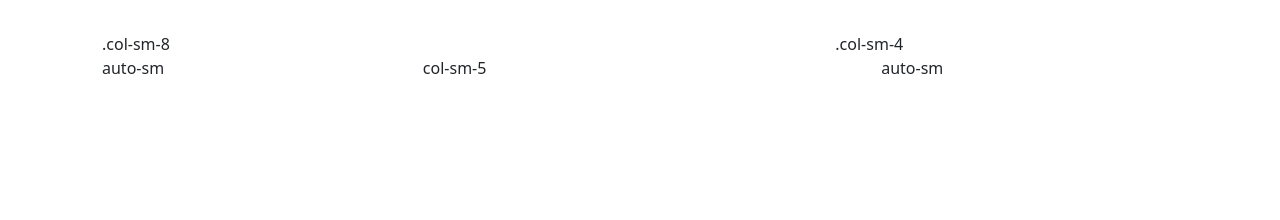
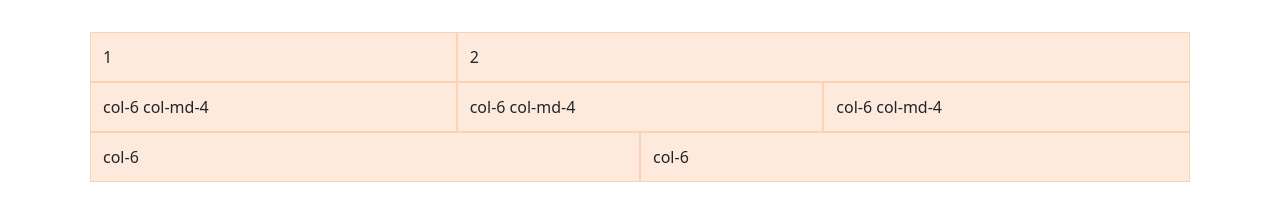
Before and after one commit to dieysongabriel/primeiropjbootstrap, a plain HTML site: page grid-system-4.html in a window 1280 px wide. Drawn offline with nearby package versions, Linux system fonts and the light colour scheme; files that its build step writes are made by us from their sources.

Commit message:
quarto exemplo

```diff
--- a/example.css
+++ b/example.css
@@ -3,10 +3,9 @@
 }
 .row > .col,
 .row > [class^=col-] {
-    padding-top: .75rem.
+    padding-top: .75rem;
     padding-bottom: .75rem;
-    background-color: rgba(243, 117, 32, 15
-    )
+    background-color: rgba(243, 117, 32, .15);
     border: 1px solid rgba(243, 117, 32, .2)
 
 
--- a/grid-system-3.html
+++ b/grid-system-4.html
@@ -13,16 +13,22 @@
 
    <div class="container">
       <div class="row">
-
-        <div class="col-sm-8">.col-sm-8</div>
-        <div class="col-sm-4">.col-sm-4</div>
-        <div class="col"></div>
-
+        <div class="col-12 col-sm-4">1</div>
+        <div class="col-6 col-sm-8">2</div>
       </div>
       <div class="row">
-        <div class="col-sm">auto-sm</div>
-        <div class="col-sm-5">col-sm-5</div>
-        <div class="col-sm">auto-sm</div>
+        <div class="col-6 col-md-4">col-6 col-md-4</div>
+        <div class="col-6 col-md-4">col-6 col-md-4</div>
+        <div class="col-6 col-md-4">col-6 col-md-4</div>
+      </div>
+
+
+      <div class="row">
+        <div class="col-6">col-6</div>
+        <div class="col-6">col-6</div>
+
+
+
       </div>
    </div>
 
```
